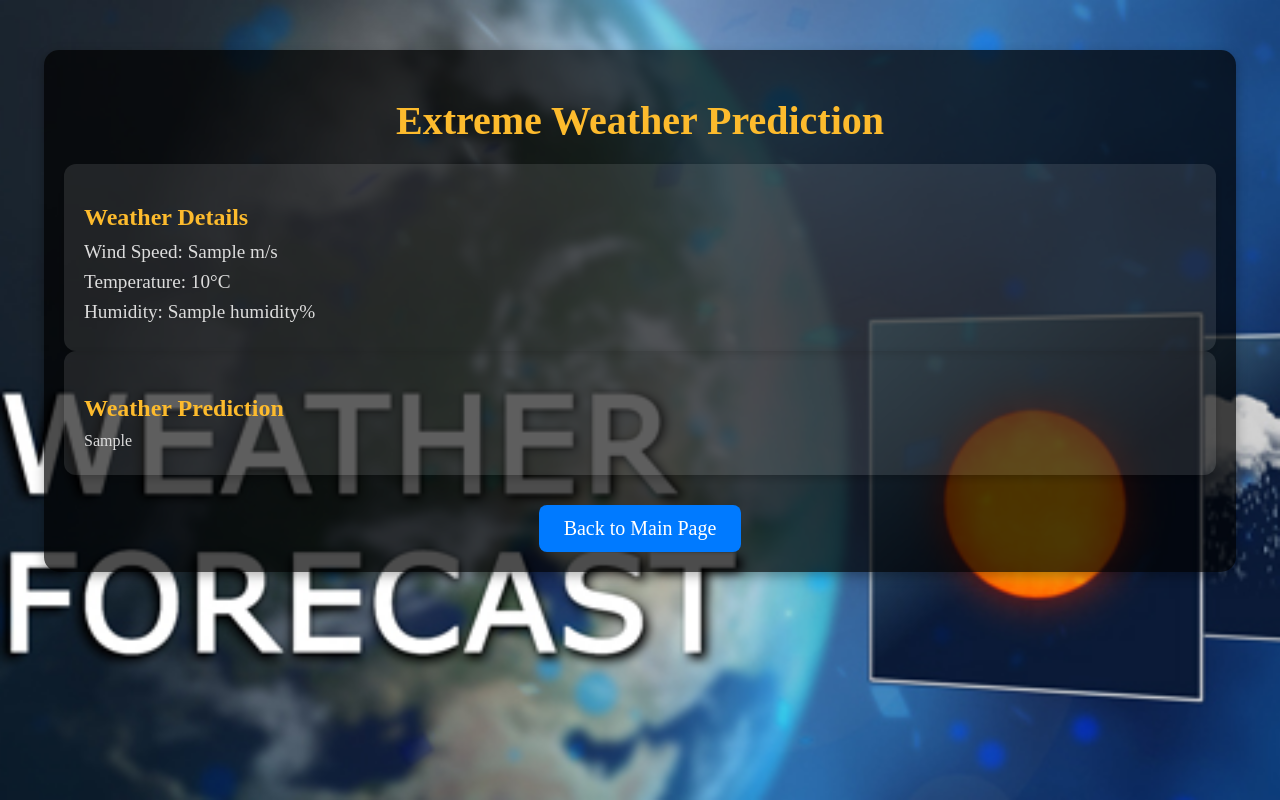
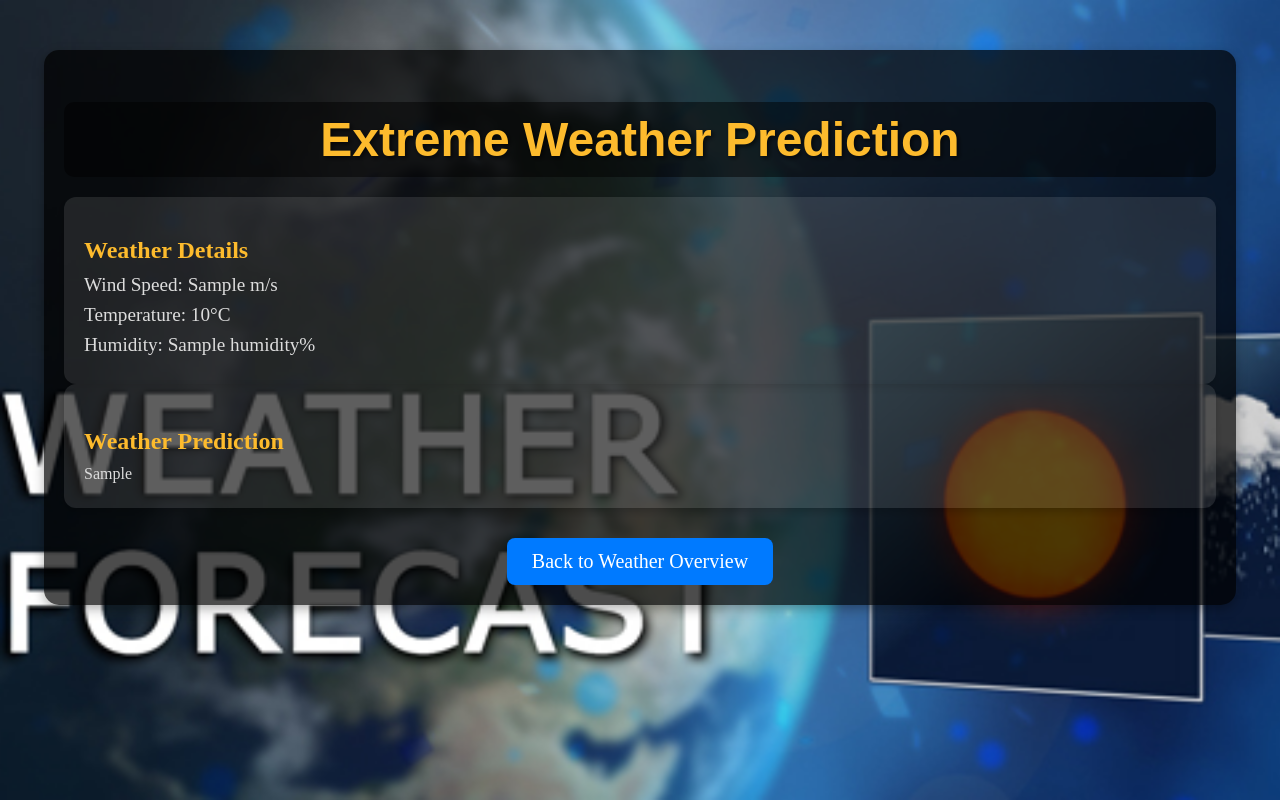
Before and after one commit to deepthi59/Weatherapp-Code, a Flask app: template templates/extreme_weather.html in a window 1280 px wide. Run offline with Flask 3, Linux system fonts and the light colour scheme; the template is opened without the code that fills it: most values are stand-ins (such as "Sample title", 1, 10 or a date in 2020).

Commit message:
environment variables added

```diff
--- a/app.py
+++ b/app.py
@@ -1,16 +1,27 @@
 from flask import Flask, render_template, request, redirect, url_for
 from datetime import datetime
 import requests
+from dotenv import load_dotenv
+import os
+
+# Load environment variables from the .env file
+load_dotenv()
 
 app = Flask(__name__)
 
-API_KEY = '75d56929d092065857cffe81fb38afea'
-NEWS_API_KEY = '8d7259598d0a4f4798e0a202917c755a'
+# Retrieve API keys from environment variables
+API_KEY = os.getenv('API_KEY')  # OpenWeatherMap API key
+NEWS_API_KEY = os.getenv('NEWS_API_KEY')  # News API key
+
+# Check if the API keys are loaded
+if not API_KEY or not NEWS_API_KEY:
+    raise ValueError("API_KEY and NEWS_API_KEY must be set in the .env file")
 
 # Helper function to format datetime
 def datetimeformat(value):
     return datetime.fromtimestamp(value).strftime('%Y-%m-%d %H:%M:%S')
 
+# Register the custom filter for Jinja2 template formatting
 app.jinja_env.filters['datetimeformat'] = datetimeformat
 
 # Function to fetch current weather data
@@ -18,7 +29,7 @@ def get_weather_data(city):
     try:
         url = f"http://api.openweathermap.org/data/2.5/weather?q={city}&appid={API_KEY}&units=metric"
         response = requests.get(url)
-        response.raise_for_status()
+        response.raise_for_status()  # Will raise an exception for bad status codes
         return response.json()
     except requests.exceptions.RequestException as e:
         print(f"Weather API error: {e}")
@@ -129,6 +140,7 @@ def index():
         activity_suggestion=activity_suggestion,
         news_articles=news_articles
     )
+
 @app.route('/air_quality')
 def air_quality_page():
     city = request.args.get('city', 'Southfield')  # default city if none is passed
@@ -170,7 +182,8 @@ def extreme_weather_page():
                            wind_speed=wind_speed,
                            temperature=temperature,
                            humidity=humidity,
-                           weather_severity=weather_severity)
-
+                           weather_severity=weather_severity,
+                           weather=weather_data,  # Pass weather data to the template
+                           city=city)  # Pass city for navigation purposes
 if __name__ == '__main__':
     app.run(debug=True, port=5000)
--- a/static/style.css
+++ b/static/style.css
@@ -12,6 +12,20 @@ body {
     flex-direction: column;
 }
 
+/* Title styles */
+h1 {
+    font-family: 'Montserrat', sans-serif; /* Updated font family */
+    font-size: 3rem; /* Increased size for more visibility */
+    margin-bottom: 20px;
+    text-align: center;
+    color: #fdbb2d;
+    font-weight: 700;
+    text-shadow: 2px 2px 5px rgba(0, 0, 0, 0.7); /* Adding text shadow */
+    background: rgba(0, 0, 0, 0.5); /* Adding a semi-transparent background */
+    padding: 10px;
+    border-radius: 10px; /* Rounded corners for a smoother look */
+}
+
 /* Container for the whole app */
 .app-container {
     width: 90%;
@@ -22,15 +36,6 @@ body {
     box-shadow: 0px 4px 12px rgba(0, 0, 0, 0.3);
     margin-top: 50px;
     margin-bottom: 30px;
-}
-
-/* Title styles */
-h1 {
-    font-size: 2.5rem;
-    margin-bottom: 20px;
-    text-align: center;
-    color: #fdbb2d;
-    font-weight: 700;
 }
 
 /* Form styles */
--- a/templates/extreme_weather.html
+++ b/templates/extreme_weather.html
@@ -6,14 +6,12 @@
     <title>Extreme Weather Prediction</title>
     <link rel="stylesheet" href="{{ url_for('static', filename='style.css') }}">
 </head>
-<body class="weather-background">
+<body>
     <div class="app-container">
-        <!-- Title Section -->
         <header class="weather-header">
             <h1>Extreme Weather Prediction</h1>
         </header>
 
-        <!-- Weather Info Section -->
         <div class="weather-info">
             <div class="card">
                 <h2>Weather Details</h2>
@@ -31,16 +29,15 @@
                 </div>
             </div>
 
-            <!-- Prediction Section -->
             <div class="card">
                 <h3>Weather Prediction</h3>
                 <p>{{ weather_severity }}</p>
             </div>
         </div>
 
-        <!-- Back to Main Page Button -->
+        <!-- This button links back to the weather overview page of the same city -->
         <div class="back-btn">
-            <a href="{{ url_for('index') }}" class="btn">Back to Main Page</a>
+            <a href="{{ url_for('index', city=request.args.get('city', 'Southfield')) }}" class="btn">Back to Weather Overview</a>
         </div>
     </div>
 </body>
```
Also changed, not shown: templates/index.html (+1 -6 lines), 1 other file.
